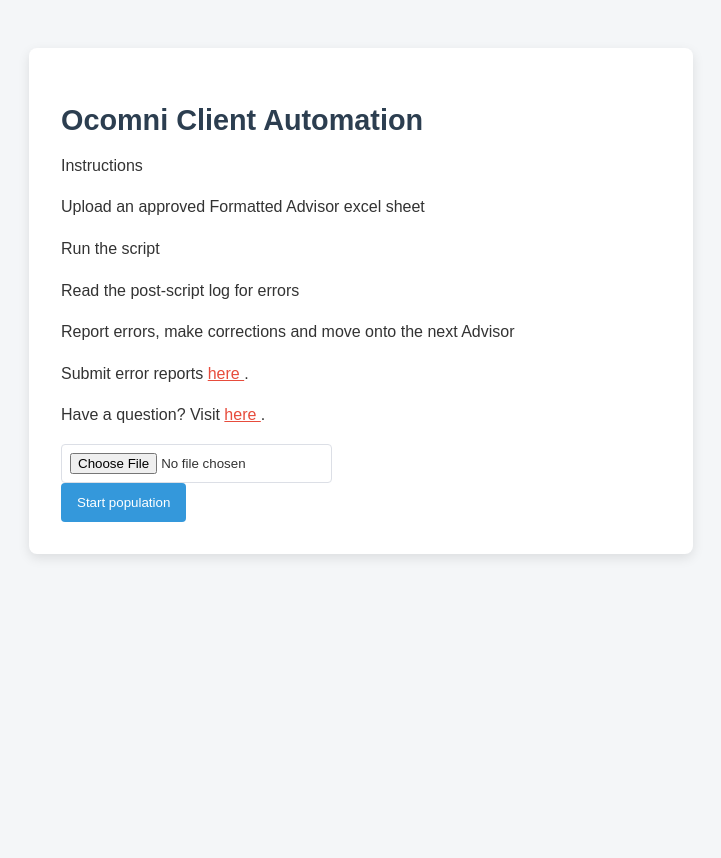
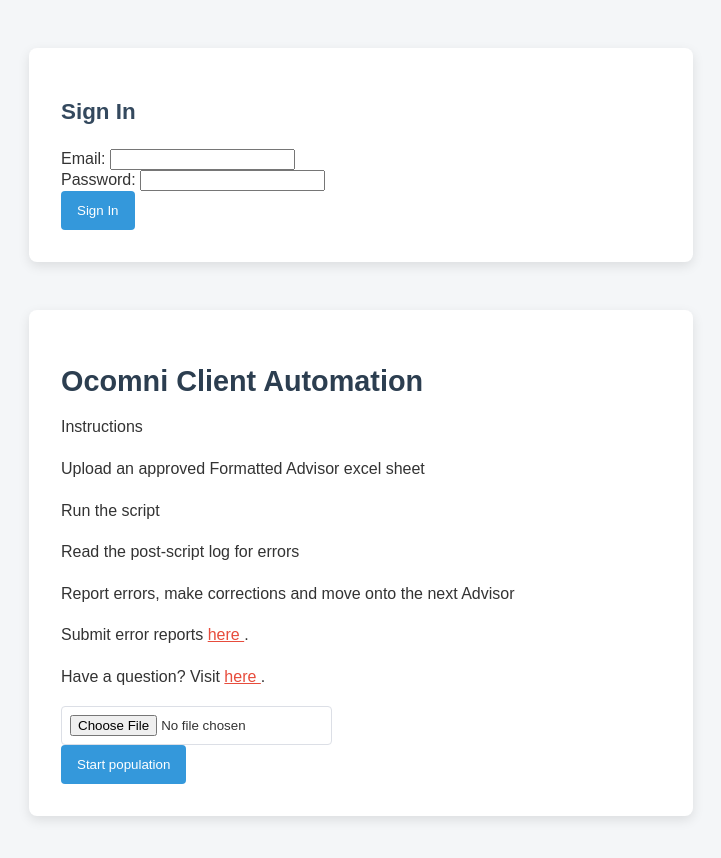
Before and after one commit to gualberto2/atria-data-automation, a browser extension: page index.html in a window 1280 px wide. Shown: the whole page, without its empty margins (279-1000 px from the left). Before the commit the page ends 800 px from the top, so only its background shows below. Drawn offline with Linux system fonts and the light colour scheme.

Commit message:
Added sign in-up to extension html

```diff
--- a/index.html
+++ b/index.html
@@ -7,6 +7,23 @@
     <title>Atria Wealth</title>
   </head>
   <body>
+    <section>
+      <!--Sign up form for users-->
+      <div id="sign-in-container">
+        <h2>Sign In</h2>
+        <form id="sign-in-form">
+          <div>
+            <label for="email">Email:</label>
+            <input type="email" id="email" required></input>
+          </div>
+          <div>
+            <label for="password">Password:</label>
+            <input type="password" id="password" required></input>
+          </div>
+          <button type="submit">Sign In</button>
+        </form>
+      </div>
+    </section>
     <section>
       <div>
         <div>
@@ -46,6 +63,6 @@
     </section>
 
     <script src="./xlsx.full.min.js"></script>
-    <script src="popup.js"></script>
+    <script src="popup.js" type="module"></script>
   </body>
 </html>
```
